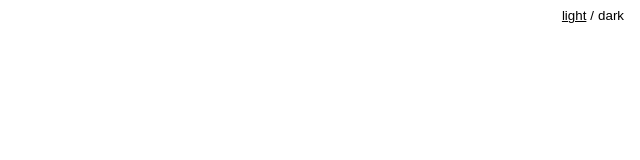
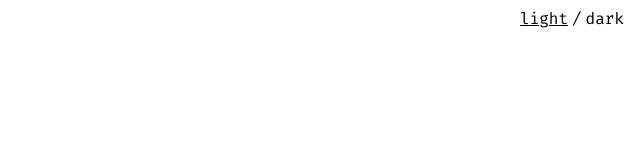
Before and after one commit to z-yeti/zachmillar_com, a React (Vite) app: page / in a window 1280 px wide. Shown: the top 160 px of the page, without its empty margins (640-1280 px from the left). Built offline with nearby package versions, Linux system fonts and the light colour scheme.

Commit message:
chore: add font

```diff
--- a/index.html
+++ b/index.html
@@ -8,6 +8,12 @@
     <meta name="viewport" content="width=device-width, initial-scale=1.0" />
     <link rel="icon" href="/favicon.svg" type="image/svg+xml" />
     <title>Zach Millar | Software Engineer</title>
+    <link rel="preconnect" href="https://fonts.googleapis.com" />
+    <link rel="preconnect" href="https://fonts.gstatic.com" crossorigin />
+    <link
+      href="https://fonts.googleapis.com/css2?family=Fira+Code:wght@300..700&display=swap"
+      rel="stylesheet"
+    />
   </head>
   <body>
     <div id="root"></div>
--- a/src/styles/index.css
+++ b/src/styles/index.css
@@ -14,3 +14,40 @@ body {
   transition: background-color 0.3s ease, color 0.3s ease;
   margin: 0;
 }
+
+body,
+button,
+input,
+select,
+textarea {
+  font-family: "Fira Code", monospace;
+  font-size: 16px;
+}
+
+a,
+button {
+  color: var(--color--text);
+  text-decoration: none;
+  cursor: pointer;
+}
+
+.fira-code-light {
+  font-family: "Fira Code", monospace;
+  font-optical-sizing: auto;
+  font-weight: 300;
+  font-style: normal;
+}
+
+.fira-code-regular {
+  font-family: "Fira Code", monospace;
+  font-optical-sizing: auto;
+  font-weight: 400;
+  font-style: normal;
+}
+
+.fira-code-bold {
+  font-family: "Fira Code", monospace;
+  font-optical-sizing: auto;
+  font-weight: 700;
+  font-style: normal;
+}
```
